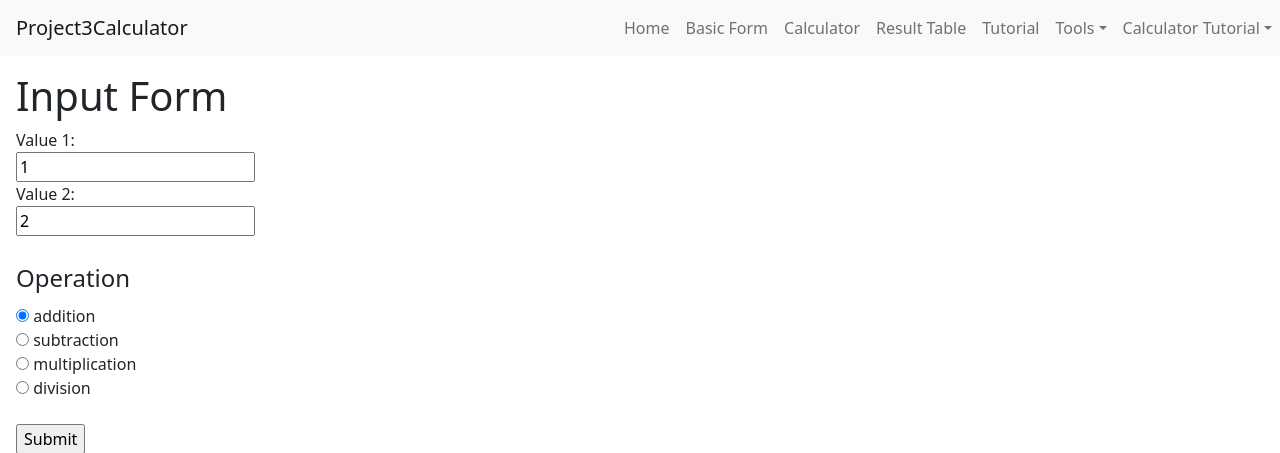
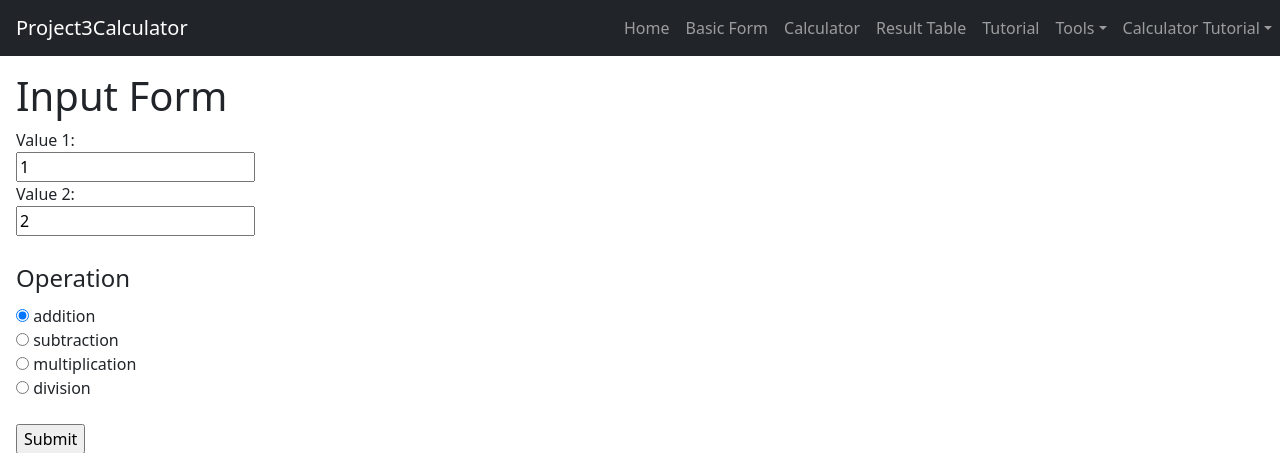
Before and after one commit to SPowers123/Project3v2, a Flask app: page /basicform in a window 1280 px wide. Shown: the top 453 px of the page. Run offline with Flask 2, Linux system fonts and the light colour scheme; some libraries are stand-ins or nearby versions.

Commit message:
Update base.html

```diff
--- a/app/templates/base.html
+++ b/app/templates/base.html
@@ -16,7 +16,7 @@
 
 </head>
 <body style="display: flex; min-height: 100vh; flex-direction: column">
-<nav class="navbar navbar-expand-lg navbar-light bg-light">
+<nav class="navbar navbar-expand-lg navbar-dark bg-dark">
     <a class="navbar-brand ms-3" href="#">Project3Calculator</a>
     <button class="navbar-toggler" type="button" data-toggle="collapse" data-target="#navbarNav" aria-controls="navbarNav" aria-expanded="false" aria-label="Toggle navigation">
         <span class="navbar-toggler-icon"></span>
@@ -49,7 +49,7 @@
                         <li class="nav-item dropdown">
                             <a class="nav-link dropdown-toggle" id="navbarDropdown" href="#" role="button" data-bs-toggle="dropdown" aria-expanded="false">Calculator Tutorial</a>
                             <ul class="dropdown-menu dropdown-menu-end" aria-labelledby="navbarDropdown">
-                                <li><a class="dropdown-item" href=/"CalculatorTutorial/TutorialArticle1">Pylint and Python</a></li>
+                                <li><a class="dropdown-item" href="/CalculatorTutorial/TutorialArticle1">Pylint and Python</a></li>
                                 <li><a class="dropdown-item" href="/CalculatorTutorial/TutorialArticle2">AAA Testing</a></li>
                                 <li><hr class="dropdown-divider" /></li>
                                 <li><a class="dropdown-item" href="/CalculatorTutorial/TutorialArticle3">All about OOPs</a></li>
```
